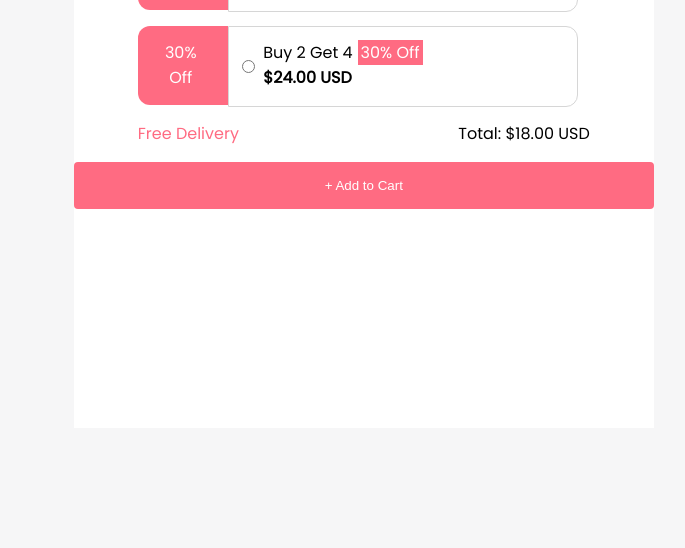
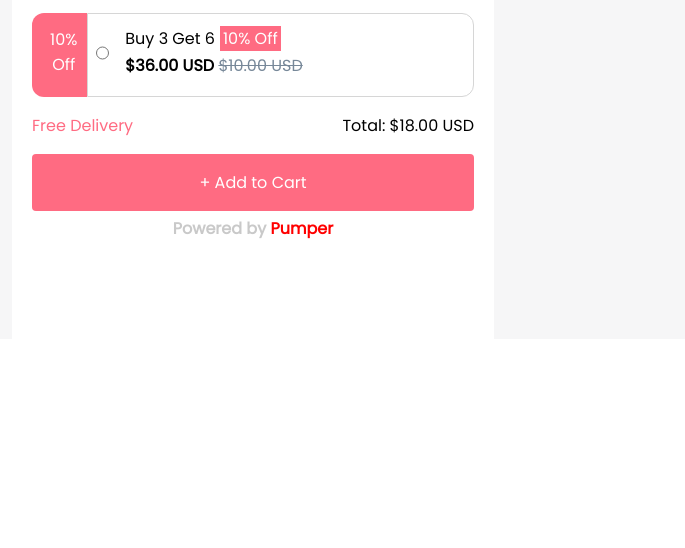
Before and after one commit to aryansharmabunty/yay-its-bogo, a plain HTML site: page index.html in a window 1280 px wide. Shown: the part 252-800 px from the top of the page, without its empty margins (387-1072 px from the left). Drawn offline with Linux system fonts and the light colour scheme.

Commit message:
Initial commit

```diff
--- a/index.html
+++ b/index.html
@@ -8,13 +8,14 @@
     <link href="https://fonts.googleapis.com/css2?family=Poppins:wght@400&display=swap" rel="stylesheet">
 </head>
 <body>
-
-    <div class="container">
-        <div class="header-container">
-            <p class="heading">Yay It's Bogo</p>
+    <div class="main-container">
+        <div class="container">
+            <div class="header-container">
+                <p class="heading">Yay It's Bogo</p>
+            </div>
         </div>
+        <script src="script.js"></script>
     </div>
-    <script src="script.js"></script>
 
 </body>
 </html>
--- a/script.js
+++ b/script.js
@@ -3,13 +3,18 @@ const data = [
         discount_off: "30% Off",
         coupon_title: "Buy 1 Get 2",
         coupon_amount: "$18.00 USD",
-        discount_amount: "$10.00 USD",
     },
     {
         discount_off: "30% Off",
         coupon_title: "Buy 2 Get 4",
         coupon_amount: "$24.00 USD",
-        discount_amount: "$15.00 USD",
+        message: "Most Popular"
+    },
+    {
+        discount_off: "10% Off",
+        coupon_title: "Buy 3 Get 6",
+        coupon_amount: "$36.00 USD",
+        discount_amount: "$10.00 USD",
     }
 ];
 
@@ -20,7 +25,6 @@ function displayCouponData() {
         // Create the coupon container
         const couponContainer = document.createElement('div');
         couponContainer.classList.add('parent-coupon-container');
-        couponContainer.setAttribute('onclick', `display(${index})`);
 
         // Create the first child container with discount info
         const childContainer1 = document.createElement('div');
@@ -39,10 +43,13 @@ function displayCouponData() {
                             <p class="discount">${item.discount_off}</p>
                         </div>
                         <div class="coupon-amount">
-                        <p style="font-weight: 600;">${item.coupon_amount}</p>
-
+                            <p class="amount">${item.coupon_amount}</p>&nbsp
+                            <p class="dashed-amount">${item.discount_amount || ''}</p>
                         </div>
                     </label>
+                    <div>
+                        <p class="most_popular">${item.message || ''}</p>
+                    </div>
                 </div>
                 <div class="dropdown-parent">
                     <table>
@@ -80,30 +87,40 @@ function displayCouponData() {
                     </table>
                 </div>
             `;
-
+        childContainer2.setAttribute('onclick', `display(${index})`);
         couponContainer.appendChild(childContainer1);
         couponContainer.appendChild(childContainer2);
         parentContainer.appendChild(couponContainer);
+
+        if(item.discount_amount){
+
+        }
     });
 
     const exampleContainer1 = document.createElement("div");
     exampleContainer1.classList.add('exampleContainer1');
     exampleContainer1.innerHTML = `
-    <div style="display:flex; justify-content: space-between; margin: 0rem 4rem">
-        <p style="margin: 0px; color:#FF6B82"> Free Delivery </p>
-        <p style="margin: 0px"> Total: $18.00 USD </p>
-    </div>`;
+        <p class="free-delivery"> Free Delivery </p>
+        <p class="total"> Total: $18.00 USD </p>
+    `;
 
     const exampleContainer2 = document.createElement("div");
     exampleContainer2.classList.add('exampleContainer2');
     exampleContainer2.innerHTML = `
-    <div>
         <button class="add-to-cart">+ Add to Cart</button>
-    </div>`;
+    `;
+
+    const poweredBy = document.createElement("div");
+    poweredBy.classList.add("powered-by");
+    poweredBy.innerHTML = `
+        <span class="poweredBy-label">Powered by</span>
+        <span class="pumper"> Pumper</span>
+    `
 
 
     parentContainer.appendChild(exampleContainer1)
     parentContainer.appendChild(exampleContainer2)
+    parentContainer.appendChild(poweredBy)
 }
 
 let activeIndex = null;
@@ -132,10 +149,12 @@ function display(index) {
     if (dropdownParent.style.display === 'block') {
         dropdownParent.style.display = 'none';
         container2.style.backgroundColor = "";
+        container2.style.borderRadius = '0px 12px 12px 0px'
         activeIndex = null;
     } else {
         dropdownParent.style.display = 'block';
         container2.style.backgroundColor = "#fff3f5";
+        container2.style.borderRadius = '12px'
         activeIndex = index;
     }
 
--- a/style.css
+++ b/style.css
@@ -1,17 +1,27 @@
-body {
+* {
+    margin: 0px;
+    padding: 0px;
     font-family: 'Poppins', sans-serif;
+}
+
+.main-container{
     background-color: #F6F6F7;
 }
 
 .container{
+    margin: auto;
     background-color: #FFFFFF;
-    width: 580px;
-    height: 560px;
-    position: absolute  ;
+    /* width: 100%;
+    height: 560px; */
+    /* position: absolute  ;
     top: 15%;
-    left: 36%;
+    left: 36%; */
     display: flex;
     flex-direction: column;
+    align-items: center;
+    width: 442px;
+    height: 551px;
+    padding: 20px;
 }
 
 .header-container{
@@ -25,10 +35,9 @@ body {
 }
 
 .parent-coupon-container{
-    margin: 0rem 4rem 1rem 4rem;
+    margin-top: 1rem;
     display: flex;
-    width: 120%;
-    height: 79px;
+    width: 100%;
 }
     .child-coupon-container-1{
         border: 1px solid;
@@ -43,12 +52,14 @@ body {
         margin: 14px;
         color: #FFFFFF;
         width: 64%;
+        display:flex;
+        flex-direction: column
     }
 
     .child-coupon-container-2{
         border: 1px solid rgb(214, 214, 214);
         border-radius: 0px 12px 12px 0px;
-        width: 50%;
+        width: 100%;
         height: max-content;
         cursor: pointer;
         display: flex;
@@ -75,7 +86,7 @@ label[for="coupon-radio"]{
 
     .coupon-title, .coupon-amount{
         display: flex;
-        margin-left: 5px;
+        margin: 0px 0px 2px 16px;
         cursor: pointer;
     }
 
@@ -91,6 +102,10 @@ label[for="coupon-radio"]{
         color: #9F9F9F;
         text-decoration: line-through
     }
+}
+
+.amount{
+    font-weight: 600;
 }
 
 label[for="coupon-radio"] > div > p {
@@ -123,5 +138,52 @@ select{
     border-radius: 4px;
     padding: 1rem 0rem;
     color: white;
-    margin-top: 1rem
+    margin-top: 1rem;
+    font-size: medium
 }
+
+.exampleContainer1{
+    margin-top: 1rem;
+    width:100%;
+    display:flex;
+    justify-content: space-between;
+}
+
+.exampleContainer2{
+    width: 100%;
+}
+
+.free-delivery{
+    margin: 0px;
+    color:#FF6B82
+}
+
+.total{
+    margin: 0px
+}
+
+.dashed-amount{
+    text-decoration: line-through;
+    color: lightslategray;
+}
+
+.most_popular{
+    color:#FF6B82;
+    text-align: center;
+    line-height: 54px;
+    margin-left: 30px;
+    font-weight: 600;
+}
+
+.powered-by{
+    margin-top: 5px;
+    font-weight: 600;
+}
+
+.poweredBy-label{
+    color: #c9c9c9;
+}
+
+.pumper{
+    color: red;
+}
```
Lines whose indentation alone changed are shown as unchanged.
